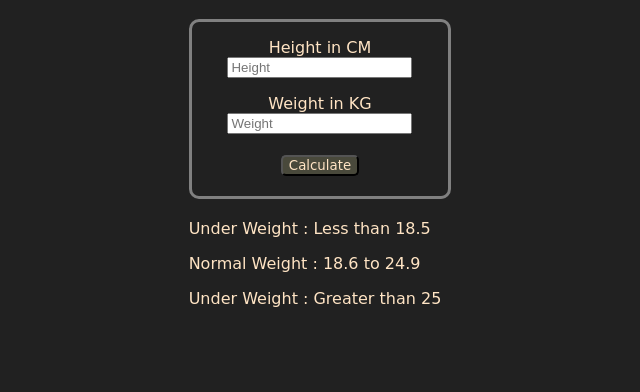
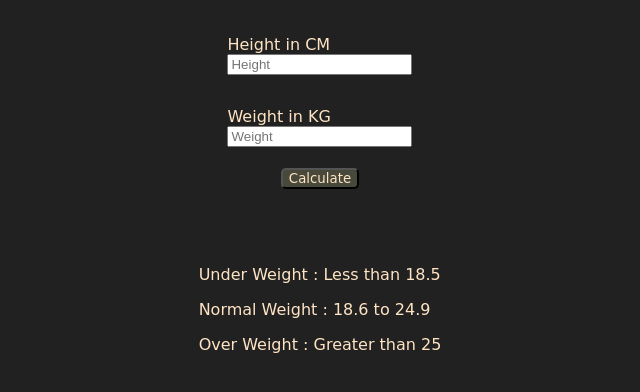
Before and after one commit to SHUBHAMSADADIYA/Practice_JS, a plain HTML site: page 07_Projects/Project_2/index.html in a window 1280 px wide. Shown: the part 70-462 px from the top of the page, without its empty margins (320-960 px from the left). Drawn offline with Linux system fonts and the light colour scheme.

Commit message:
Project 2

```diff
--- a/07_Projects/Project_2/index.html
+++ b/07_Projects/Project_2/index.html
@@ -6,32 +6,30 @@
     <meta name="viewport" content="width=device-width, initial-scale=1.0">
     <title>Project 2</title>
     <link rel="stylesheet" href="style.css">
-    <script src="script.js"></script>
+    <script defer src="script.js"></script>
 </head>
 
 <body>
     <div class="container">
 
-        <form>
+        <form id="bmi-form">
             <h1>BMI Calculator</h1>
-            <div class="info">
-                <p>
-                    <label>Height in CM</label> <br>
-                    <input type="text" name="height" placeholder="Height">
-                </p>
-                <p>
-                    <label>Weight in KG</label> <br>
-                    <input type="text" name="weight" placeholder="Weight">
-                </p>
+            <p>
+                <label for="height">Height in CM</label> <br>
+                <input type="text" id="height" placeholder="Height">
+            </p>
+            <p>
+                <label for="weight">Weight in KG</label> <br>
+                <input type="text" id="weight" placeholder="Weight">
+            </p>
 
-                <button>Calculate</button>
-            </div>
+            <button type="submit">Calculate</button>
 
             <div id="results"></div>
             <div id="weight-guide">
                 <p>Under Weight : <span>Less than 18.5</span></p>
                 <p>Normal Weight : <span> 18.6 to 24.9</span></p>
-                <p>Under Weight : <span> Greater than 25</span></p>
+                <p>Over Weight : <span> Greater than 25</span></p>
             </div>
         </form>
     </div>
--- a/07_Projects/Project_2/script.js
+++ b/07_Projects/Project_2/script.js
@@ -7,8 +7,8 @@ form.addEventListener('submit', function(e) {
     e.preventDefault();
 
     const height = parseInt(document.querySelector('#height').value)
-    const Weight = parseInt(document.querySelector('#Weight').value)
-    const result = document.querySelector('#result')
+    const weight = parseInt(document.querySelector('#weight').value)
+    const result = document.querySelector('#results')
 
     if(height === '' || height < 0 || isNaN(height)) {
         result.innerHTML = `Please Enter a Valid Height ${height}`;
@@ -17,8 +17,8 @@ form.addEventListener('submit', function(e) {
         result.innerHTML = `Please Enter a Valid Height ${height}`;
     }
     else {
-        const bmi = (weight / ((height*height)/10000).toFixed(2))
+        const bmi = (weight / ((height*height)/10000)).toFixed(2)
         // Show the Result
-        result.innerHTML = `<span>${bmi}</span>`
+        result.innerHTML = `BMI is : <span>${bmi}</span>`
     }
 })
--- a/07_Projects/Project_2/style.css
+++ b/07_Projects/Project_2/style.css
@@ -24,10 +24,17 @@ button{
     margin: 5px 0 20px 0;
 }
 
+#bmi-form{
+    display: flex;
+    flex-direction: column;
+    align-items: center;
+    justify-content: center;
+}
+
 #results{
     text-align: center;
     margin: 20px 0 20px 0;
-    font-size: 50px;
+    font-size: 40px;
 }
 
 .weight-guide span{
```
